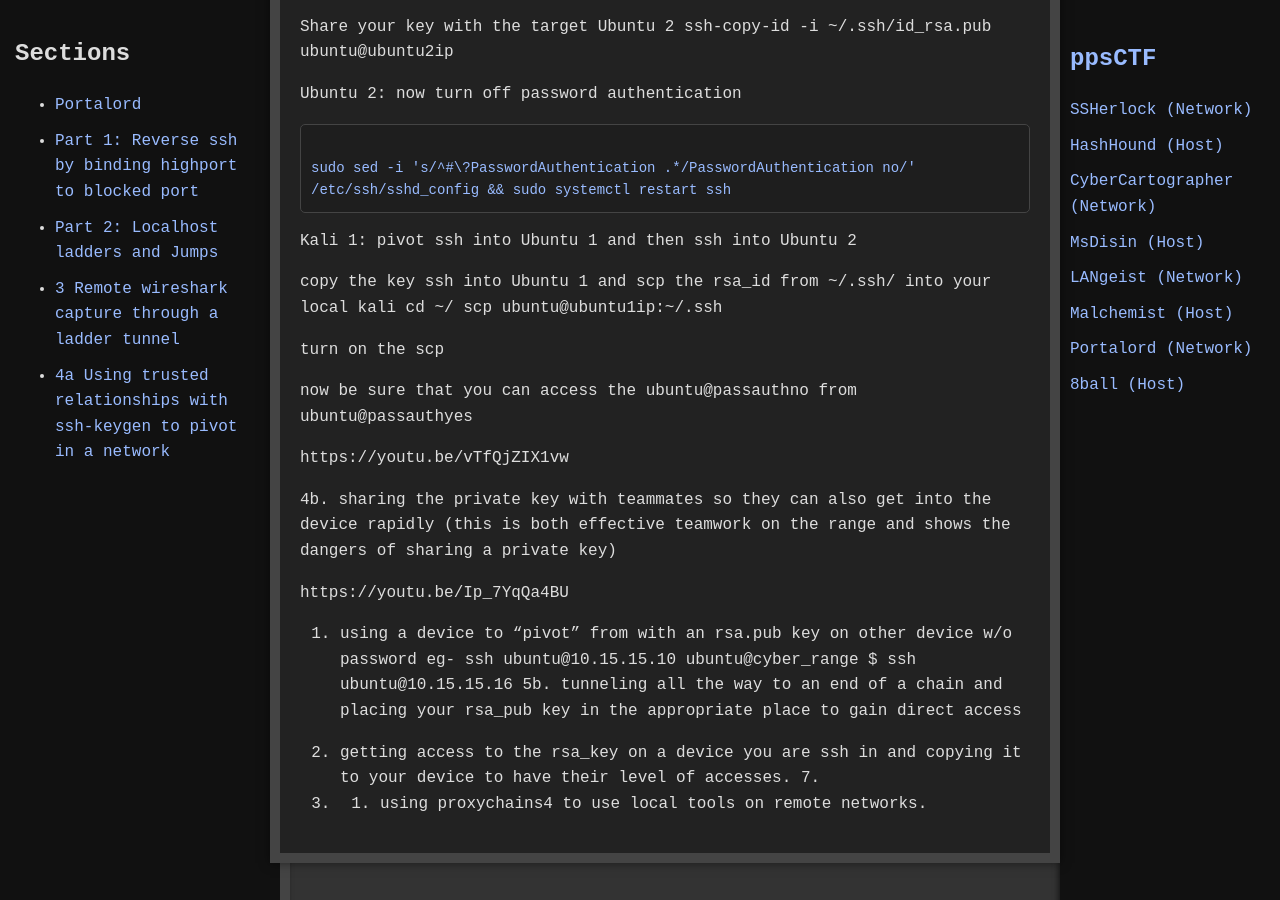
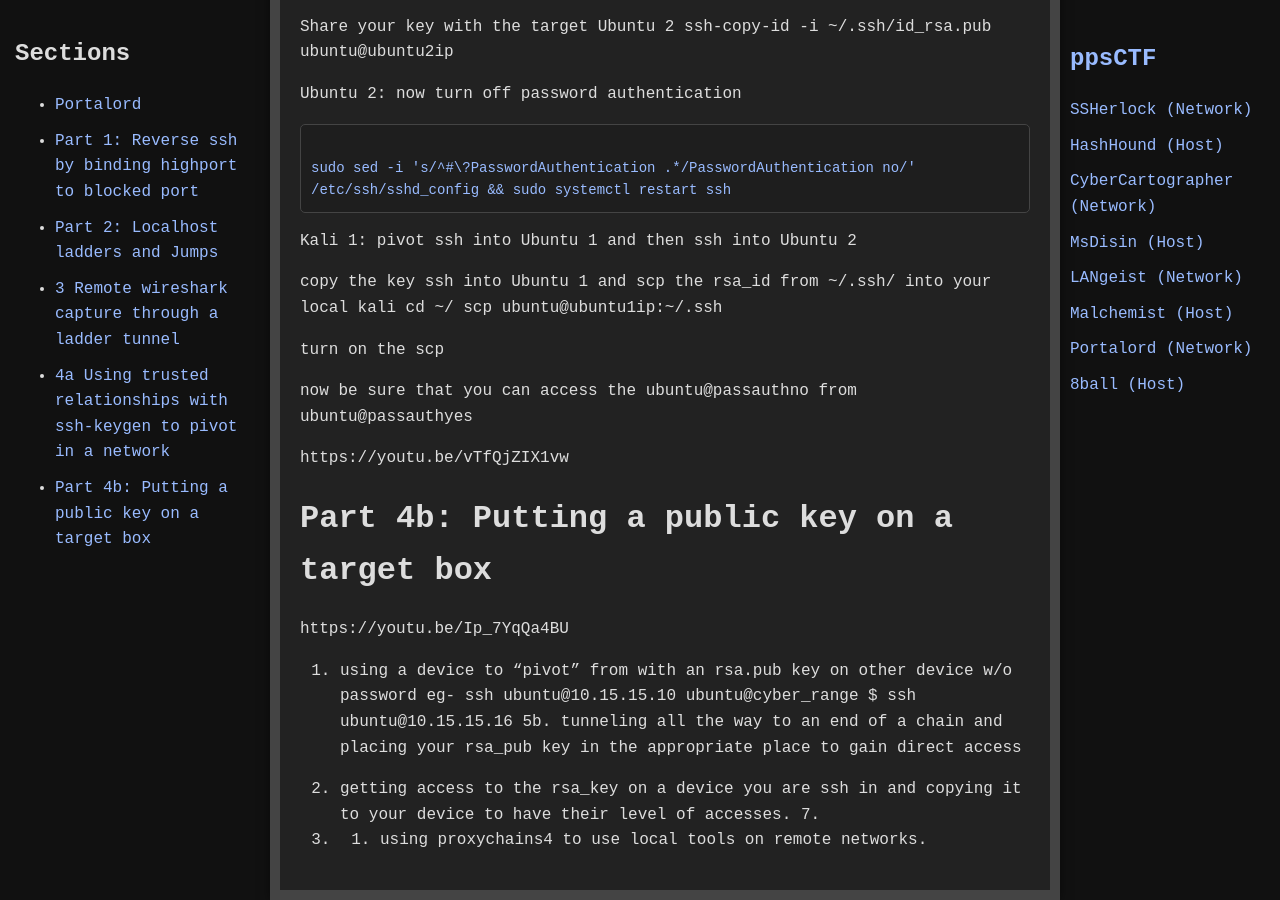
Before and after one commit to jboyce1/ppsCTF, a Jekyll site: the page built from classes/Portalord/Portalord.md, in a window 1280 px wide and 900 px high, scrolled down 6823 px. Built offline with Jekyll 4.4.1, drawn with Linux system fonts in a browser that asks for light colours.

Commit message:
Update Portalord.md

```diff
--- a/classes/Portalord/Portalord.md
+++ b/classes/Portalord/Portalord.md
@@ -200,6 +200,7 @@ ssh -p 3302 ubuntu@localhost “sudo tcpdump -s 0 -U -n -w - -i ens5 not port 22
 from your kali, ping the ip address to see if you are indeed capturing the its local traffic.
 
 # 4a Using trusted relationships with ssh-keygen to pivot in a network
+
 Using an ssh-keygen to allow for access to device
 
 Ubuntu 2: this is the target device
@@ -249,8 +250,7 @@ now be sure that you can access the ubuntu@passauthno from ubuntu@passauthyes
 
 https://youtu.be/vTfQjZIX1vw
 
-4b. sharing the private key with teammates so they can also get into the device rapidly (this is both effective teamwork on the range and shows the dangers of sharing a private key)
-
+# Part 4b: Putting a public key on a target box
 
 https://youtu.be/Ip_7YqQa4BU
 
```
